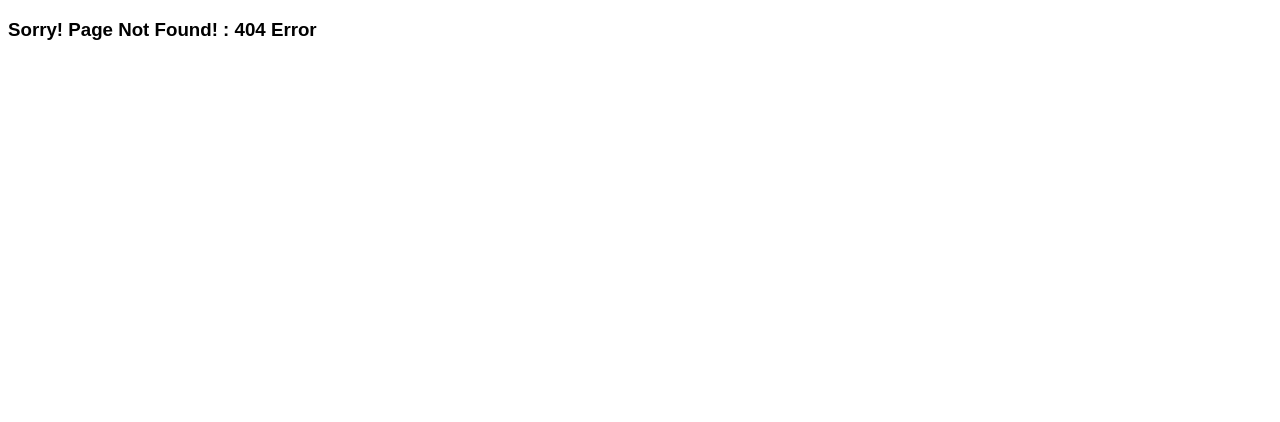
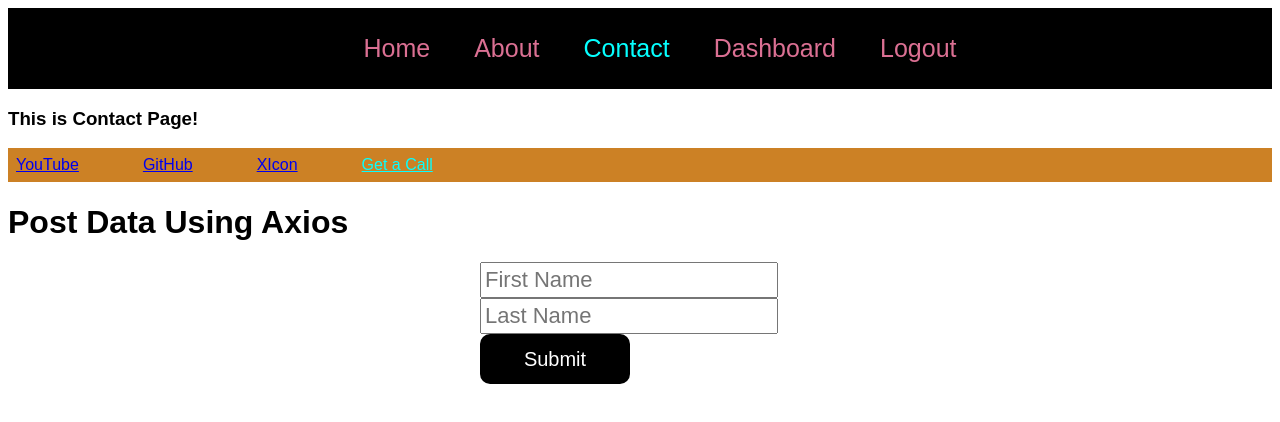
Before and after one commit to rahulsalinskee/hello-world, a React (Create React App) app: page /contact/postDataUsingAxios in a window 1280 px wide. Before the commit this address had no page. Shown: the top 422 px of the page. Built offline with nearby package versions, Linux system fonts and the light colour scheme.

Commit message:
Axios - Post Method using then and catch

```diff
--- a/src/Axios/PostData/PostDataUsingAxios.jsx
+++ b/src/Axios/PostData/PostDataUsingAxios.jsx
@@ -1,9 +1,39 @@
-import React from 'react';
+import axios from 'axios';
+import React, { useState } from 'react';
 
 export function PostDataUsingAxios() {
+    const data = {
+        firstName: "",
+        lastName: "",
+    };
+    const [inputData, setInputData] = useState(data);
+    const POST_DATA = 'https://jsonplaceholder.typicode.com/todos';
+
+
+    function InputHandler(event) {
+        setInputData(previousData => ({ ...previousData, [event.target.name]: event.target.value, }));
+    }
+
+    function SubmitButtonHandler(event) {
+        event.preventDefault();
+        axios.post(POST_DATA, inputData).then((response) => {
+            console.log(response);
+        }).catch((error) => {
+            console.log(error);
+        })
+    }
+
     return (
         <>
-            <div></div>
+            <div>
+                <h1>Post Data Using Axios</h1>
+                <form onSubmit={SubmitButtonHandler}>
+                    <input type='text' placeholder='First Name' name='firstName' onChange={InputHandler} />
+                    <input type='text' placeholder='Last Name' name='lastName' onChange={InputHandler} />
+
+                    <button>Submit</button>
+                </form>
+            </div>
         </>
     )
 }
--- a/src/Pages/ContactPage.jsx
+++ b/src/Pages/ContactPage.jsx
@@ -13,6 +13,7 @@ export function ContactPage() {
                 <NavLink to='youtube'>YouTube</NavLink>
                 <NavLink to='github'>GitHub</NavLink>
                 <NavLink to='twitter'>XIcon</NavLink>
+                <NavLink to='postDataUsingAxios'>Get a Call</NavLink>
             </div>
 
             {
--- a/src/Router/ApplicationRouter.jsx
+++ b/src/Router/ApplicationRouter.jsx
@@ -11,6 +11,7 @@ import { YouTubePage } from '../Pages/YouTubePage';
 import { DashboardPage } from '../Pages/DashboardPage';
 import { ProductPage } from '../Hooks/UseNavigate/NavigationWithHelpOfUseNavigate/ProductPage';
 import CartPage from '../Hooks/UseNavigate/NavigationWithHelpOfUseNavigate/CartPage';
+import { PostDataUsingAxios } from '../Axios/PostData/PostDataUsingAxios';
 
 export function ApplicationRouter() {
     return (
@@ -25,6 +26,7 @@ export function ApplicationRouter() {
                         <Route path='github' element={<GitHubPage />} />
                         <Route path='twitter' element={<TwitterPage />} />
                         <Route path='youtube' element={<YouTubePage />} />
+                        <Route path='postDataUsingAxios' element={<PostDataUsingAxios />} />
                     </Route>
                     <Route path='/dashboard' element={<DashboardPage />} />
                     {/* UseParams Hook: 1. Need to add route (Here, route is 'firstName' and 'lastName' variable) for DashboardPage 2. We need to use this (variable name) route in DashboardPage JXS file */}
```
Also changed, not shown: src/Pages/LoginPage.jsx (+6 -2 lines).
